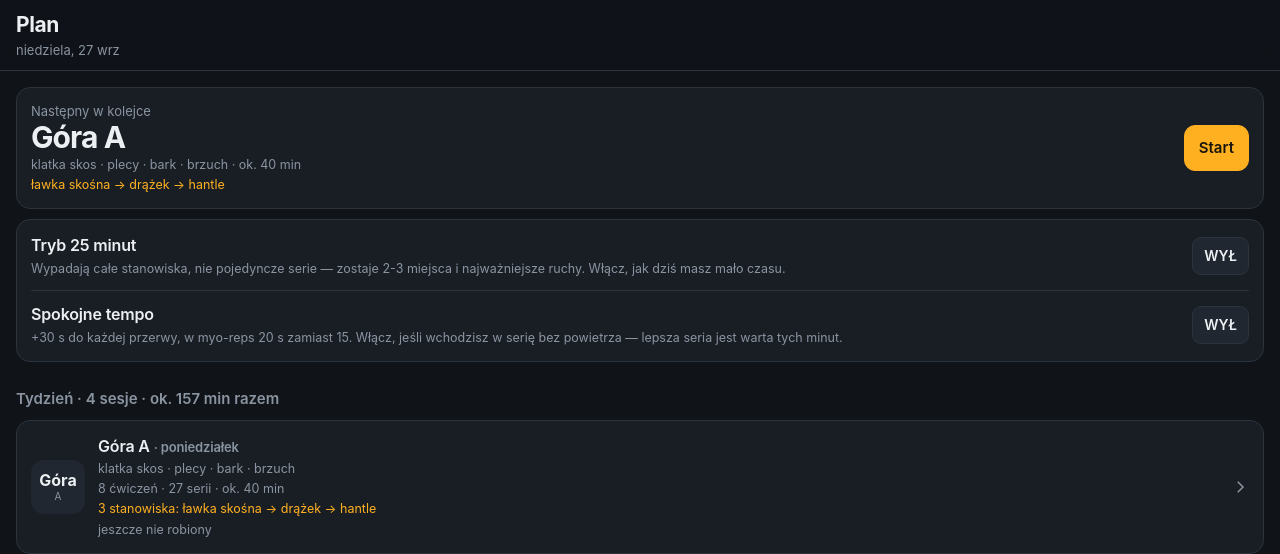
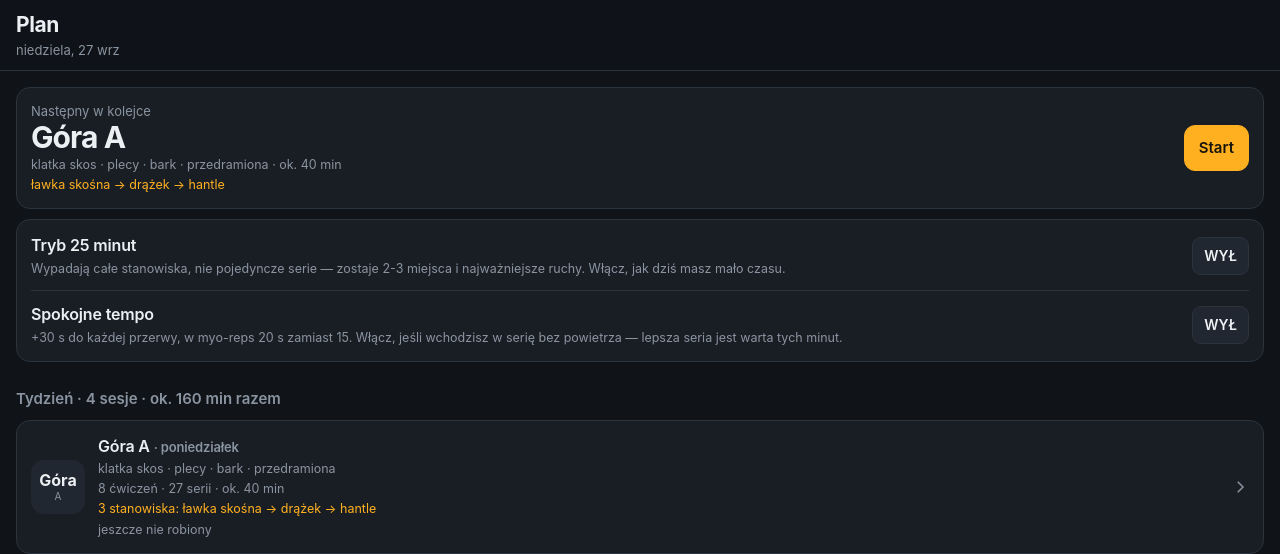
Before and after one commit to AlpiClub-dev/trening, a plain HTML site: page index.html in a window 1280 px wide. Shown: the top 554 px of the page. Drawn offline with Linux system fonts and the light colour scheme.

Commit message:
Zamiast francuskiego tył barku, młotkowe zastąpione uginaniem z obrotem
- francuskie hantlem zza głowy wypada: triceps dostawał trzecią dawkę
  po skosie i dipach, a i tak nie było lubiane. Na jego miejsce wchodzi
  odwodzenie w opadzie, bo tył barku miał w planie najmniej ze wszystkiego
  (2 serie tygodniowo, teraz 5),
- całe bezpośrednie obciążenie tricepsu przeniesione na czwartek:
  prostowanie na wyciągu w myo-reps, na tej samej bramie co reszta bloku,
- młotkowe zastąpione uginaniem z obrotem (Zottman) — tak, jak jest
  faktycznie robione: w górę podchwytem, w górze obrót, w dół młotkowo.
  Faza ekscentryczna w obróconym chwycie robi przedramię, więc jedno
  ćwiczenie zastępuje dwa,
- uginanie nadgarstków przeniesione do piątku (blok hantli), żeby dni
  góry nie rosły — wszystkie sesje wychodzą równo ~40 min.

Co-Authored-By: Claude Opus 5 <noreply@anthropic.com>
Claude-Session: https://claude.ai/code/session_01Jorj5bgDuvvn5jd5xHZXZm

```diff
--- a/index.html
+++ b/index.html
@@ -200,7 +200,7 @@ svg.spark{width:100%;height:130px;display:block}
    Ciężary startowe (pole w) to Twoje wyniki z poprzedniej apki.
    ========================================================================= */
 var PLAN = {
-  upperA:{name:"Góra A", short:"Góra", tag:"A", day:"poniedziałek", kind:"upper", focus:"klatka skos · plecy · bark · brzuch",
+  upperA:{name:"Góra A", short:"Góra", tag:"A", day:"poniedziałek", kind:"upper", focus:"klatka skos · plecy · bark · przedramiona",
     st:[
       {k:"S1", n:"Ławka skośna ze sztangą", place:"ławka skośna", mode:"solo",
         d:"Zajmujesz ławkę i nie oddajesz jej do końca bloku. Rozbiegówki i serie robocze z jednego gryfu."},
@@ -229,12 +229,12 @@ var PLAN = {
     {id:"lat_raise", n:"Wznosy bokiem", g:"S4", q:1, myo:1, s:4, inc:2, r:"12-15", rir:"0", rest:15, w:6, m:["bark bok"],
       why:"Z logu: 9 kg × 8. Sześć kilo na wyższy zakres. Myo-reps: w dwie minuty dostajesz tyle, co wcześniej z czterech osobnych serii.",
       cue:"Prowadzisz łokciem, nie dłonią. Bez zamachu z bioder."},
-    {id:"tri_oh", n:"Wyciskanie francuskie hantlem zza głowy", g:"S4", q:1, myo:1, s:4, inc:2, r:"10-15", rir:"0", rest:15, w:12, m:["triceps"],
-      why:"Wersja z hantlem zamiast wyciągu, bo wyciąg jest po drugiej stronie siłowni, a hantel leży przy Tobie. Zza głowy, czyli triceps w rozciągnięciu — tam rośnie najlepiej. Z logu: wyciąg 25 kg × 8 ≈ hantel 12 kg.",
-      cue:"Łokcie blisko głowy i nieruchome, schodzisz głęboko za kark."},
-    {id:"hammer", n:"Uginanie młotkowe", g:"S4", myo:1, s:4, inc:2, r:"10-12", rir:"0-1", rest:15, w:10, m:["biceps","przedramię"],
-      why:"Chwyt młotkowy bierze ramienno-promieniowy, czyli górę przedramienia. Wariant przyjazny dla łokcia, po EZ bolało.",
-      cue:"Bez odchylania tułowia. Jak łokieć zaczyna boleć, kończysz serię."}
+    {id:"rear_delt", n:"Odwodzenie w opadzie (tył barku)", g:"S4", myo:1, s:4, inc:2, r:"12-20", rir:"0", rest:15, w:6, m:["bark tył"],
+      why:"Weszło zamiast francuskiego. Triceps i tak dostaje swoje ze skosu, a w czwartek z dipów i z wyciągu — tu go nie dobijamy. Tył barku miał wcześniej najmniej ze wszystkiego, więc to miejsce dostaje partia, której faktycznie brakowało. Obciążenie małe, łokieć odpoczywa.",
+      cue:"Tułów w opadzie, klatka nisko, hantle prowadzisz łokciami na boki. Lekko, bez zarzucania tułowiem — to nie jest ruch na ciężar."},
+    {id:"curl_twist", n:"Uginanie z obrotem (Zottman)", g:"S4", q:1, myo:1, s:4, inc:2, r:"10-12", rir:"0-1", rest:15, w:10, m:["biceps","przedramię"],
+      why:"Twój sposób: w górę podchwytem normalnie, w górze obracasz nadgarstki, w dół młotkowo albo nachwytem, na dole obrót z powrotem. To nie fanaberia, tylko stary wariant zwany uginaniem Zottmana. Faza w górę robi biceps, faza w dół w obróconym chwycie dokłada ramienno-promieniowy i prostowniki przedramienia — jedno ćwiczenie na dwie partie, dlatego zastąpiło młotkowe.",
+      cue:"Obrót robisz w górze i na dole, nigdy w trakcie ruchu. W dół wolniej niż w górę, bo tam pracuje przedramię. Im bardziej obrócisz w stronę nachwytu, tym więcej dostają prostowniki."}
   ]},
   lowerA:{name:"Dół A", short:"Dół", tag:"A", day:"wtorek", kind:"lower", focus:"przysiad · RDL · łydki · brzuch",
     st:[
@@ -271,9 +271,9 @@ var PLAN = {
       {k:"S2", n:"Wyciąg górny i dolny", place:"wyciąg", mode:"alt",
         d:"Ściąganie i rozpiętki na tej samej bramie, na zmianę — zmieniasz uchwyt i wysokość bloczka, nie stanowisko. Plecy i klatka sobie nie przeszkadzają."},
       {k:"S3", n:"Wyciąg — dalej", place:"wyciąg", mode:"seq",
-        d:"Nie schodzisz z bramy. Dwa ćwiczenia po kolei, krótkie przerwy."},
+        d:"Nie schodzisz z bramy. Wiosłowanie i face pull po kolei, na koniec triceps w myo-reps: seria do upadku, 15 s, trzy dobitki."},
       {k:"S4", n:"Hantle — blok myo-reps", place:"hantle", mode:"myo",
-        d:"Jedno przejście na koniec treningu, do stojaka z hantlami. Cztery bloki po dwie i pół minuty: seria do upadku, 15 s, trzy dobitki."}
+        d:"Jedno przejście na koniec treningu, do stojaka z hantlami. Trzy bloki po dwie i pół minuty: seria do upadku, 15 s, trzy dobitki."}
     ], ex:[
     {id:"dips", n:"Dipy z ciężarem", g:"S1", q:1, s:3, inc:2.5, r:"6-8", rir:"1", rest:90, w:15, plus:1, m:["klatka","triceps"],
       why:"Z logu: +20 kg × 6. Przy trzech seriach zostaje +15 kg. Klatka dolna i triceps w jednym ruchu, dlatego nie ma tu osobnego wyciskania płaskiego.",
@@ -290,6 +290,9 @@ var PLAN = {
     {id:"face_pull", n:"Face pull", g:"S3", s:2, inc:2.5, r:"15-20", rir:"1", rest:45, w:12.5, m:["bark tył"],
       why:"Z logu: 15 kg × 12 → 12,5 kg na wyższy zakres. Tył barku i zdrowie stawu przy takiej liczbie wyciskań. Ta sama brama, tylko bloczek w górę.",
       cue:"Linka do czoła, na końcu ruchu rotacja zewnętrzna, łokcie wysoko."},
+    {id:"tri_cable", n:"Prostowanie tricepsu na wyciągu", g:"S3", myo:1, s:4, inc:2.5, r:"10-15", rir:"0", rest:15, w:20, m:["triceps"],
+      why:"Z logu: 25 kg × 8 → 20 kg na 10-15. Całe bezpośrednie obciążenie tricepsu w tygodniu siedzi tutaj, na tej samej bramie, przy której już stoisz. W poniedziałek triceps ma wolne.",
+      cue:"Łokcie przy tułowiu i nieruchome, w górze nie zwalniasz, powrót kontrolowany."},
     {id:"lat_raise_b", n:"Wznosy bokiem", g:"S4", q:1, myo:1, s:4, inc:2, r:"12-15", rir:"0", rest:15, w:6, m:["bark bok"],
       why:"Bok barku dostaje bodziec dwa razy w tygodniu, bo to mała partia, która znosi dużo objętości i szybko się regeneruje.",
       cue:"Ten sam ruch co w Górze A. Jak wchodzi 15 powtórzeń w serii aktywacyjnej, dokładasz kilo."},
@@ -298,17 +301,14 @@ var PLAN = {
       cue:"Ramiona zostają za tułowiem, nie kołyszesz hantlami."},
     {id:"rev_curl", n:"Uginanie podchwytem odwrotnym (reverse curl)", g:"S4", myo:1, s:4, inc:2, r:"10-15", rir:"0", rest:15, w:15, m:["przedramię"], sec:["biceps"],
       why:"Prostowniki i ramienno-promieniowy. Razem z młotkowymi i uginaniem nadgarstków daje przedramionom pełne pokrycie — wcześniej nie było ich w planie w ogóle.",
-      cue:"Chwyt nachwytem, nadgarstki sztywne i lekko w górę. Ciężar dużo mniejszy niż w zwykłym uginaniu, to normalne."},
-    {id:"wrist_curl", n:"Uginanie nadgarstków", g:"S4", myo:1, s:4, inc:2.5, r:"12-20", rir:"0", rest:15, w:20, m:["przedramię"],
-      why:"Zginacze przedramienia, czyli ta część, która robi obwód. Sztanga albo dwa hantle, przedramiona oparte o ławkę — wszystko w tym samym kącie z hantlami.",
-      cue:"Ciężar zjeżdża do palców, potem pełne zwinięcie nadgarstka."}
+      cue:"Chwyt nachwytem, nadgarstki sztywne i lekko w górę. Ciężar dużo mniejszy niż w zwykłym uginaniu, to normalne."}
   ]},
-  lowerB:{name:"Dół B", short:"Dół", tag:"B", day:"piątek", kind:"lower", focus:"suwnica · pośladki · dwugłowe · brzuch",
+  lowerB:{name:"Dół B", short:"Dół", tag:"B", day:"piątek", kind:"lower", focus:"suwnica · pośladki · dwugłowe · brzuch · przedramiona",
     st:[
       {k:"S1", n:"Suwnica", place:"suwnica", mode:"alt",
         d:"Wypychanie i łydki na TEJ SAMEJ maszynie: po serii wypychania przesuwasz stopy na dół platformy i robisz łydki. Nie wstajesz, nie zmieniasz ciężaru więcej niż raz."},
       {k:"S2", n:"Hantle i ławka", place:"hantle", mode:"seq",
-        d:"Jedna ławka i para hantli. Bułgarskie, potem hip thrust o tę samą ławkę."},
+        d:"Jedna ławka i para hantli. Bułgarskie, potem hip thrust o tę samą ławkę, na koniec nadgarstki w myo-reps."},
       {k:"S3", n:"Maszyna: uginanie siedząc", place:"maszyny na nogi", mode:"solo",
         d:"Jedno stanowisko, trzy serie, krótka przerwa."},
       {k:"S4", n:"Mata: rollout", place:"mata", mode:"solo",
@@ -326,6 +326,9 @@ var PLAN = {
     {id:"hip_thrust", n:"Hip thrust (sztanga albo hantel)", g:"S2", s:3, inc:5, r:"8-12", rir:"1", rest:75, w:60, test:1, m:["pośladek"], sec:["dwugłowe"],
       why:"Pośladek w skurczu, czyli w pozycji, której nie daje ani RDL, ani przysiad. O tę samą ławkę, przy której robisz bułgarskie.",
       cue:"Plecy o ławkę pod łopatkami, w górze pełne wypchnięcie bioder i sekunda zatrzymania, żebra nie uciekają."},
+    {id:"wrist_curl", n:"Uginanie nadgarstków", g:"S2", myo:1, s:4, inc:2.5, r:"12-20", rir:"0", rest:15, w:20, m:["przedramię"],
+      why:"Zginacze przedramienia, czyli ta część, która robi obwód. Wylądowały w dniu nóg, bo dni góry były najdłuższe, a nadgarstkom jest wszystko jedno, kiedy je zrobisz — tu masz hantle pod ręką i nic to nie kosztuje.",
+      cue:"Przedramiona oparte o ławkę albo uda, ciężar zjeżdża do palców, potem pełne zwinięcie nadgarstka."},
     {id:"leg_curl_sit", n:"Uginanie nóg siedząc", g:"S3", q:1, s:3, inc:5, r:"10-15", rir:"0-1", rest:60, w:30, test:1, m:["dwugłowe"],
       why:"Dwugłowe w zgięciu biodra, czyli w innej długości mięśnia niż RDL i niż uginanie leżąc. Dlatego oba warianty zostają, tylko w różne dni.",
       cue:"Nie odrywasz pleców od oparcia, tempo równe."},
@@ -378,7 +381,7 @@ var RULES = [
   "Serie robocze idą na RIR 0-2. Seria z zapasem trzech powtórzeń zajmuje tyle samo czasu, a buduje ułamek tego co seria blisko upadku.",
   "9-12 twardych serii na partię tygodniowo. Pełną listę masz na karcie Planu, z przedramionami i brzuchem włącznie.",
   "Brzuch nie ma osobnego czasu: wznosy nóg jadą w przerwach podciągania na tym samym drążku, spięcia na wyciągu kończą wtorek, rollout kończy piątek.",
-  "Przedramiona: młotkowe w poniedziałek, reverse curl i uginanie nadgarstków w czwartek — wszystko w bloku hantli, bez dodatkowego przejścia.",
+  "Przedramiona: uginanie z obrotem w poniedziałek, reverse curl w czwartek, uginanie nadgarstków w piątek przy hantlach — wszystko w blokach, które już stoją w planie, bez dodatkowego przejścia. Uginanie z obrotem to Twój sposób: w górę podchwytem, w dół w obróconym chwycie.",
   "Martwy ciąg klasyczny wypadł. RDL daje to samo dla tyłu uda i pośladka, kosztuje kilka razy mniej zmęczenia i robisz go tym samym gryfem, w tym samym stojaku co przysiad.",
   "Progresja: górny zakres powtórzeń we WSZYSTKICH seriach roboczych → apka dokłada realny skok sprzętu (hantle 2 kg, sztanga i stos 2,5 kg, maszyny 5 kg) → wracasz do dolnego zakresu. W myo-reps liczy się seria aktywacyjna.",
   "Jeden ciężar na wszystkie serie robocze. Rozgrzewki nie liczysz.",
```
Also changed, not shown: 1 other file.
